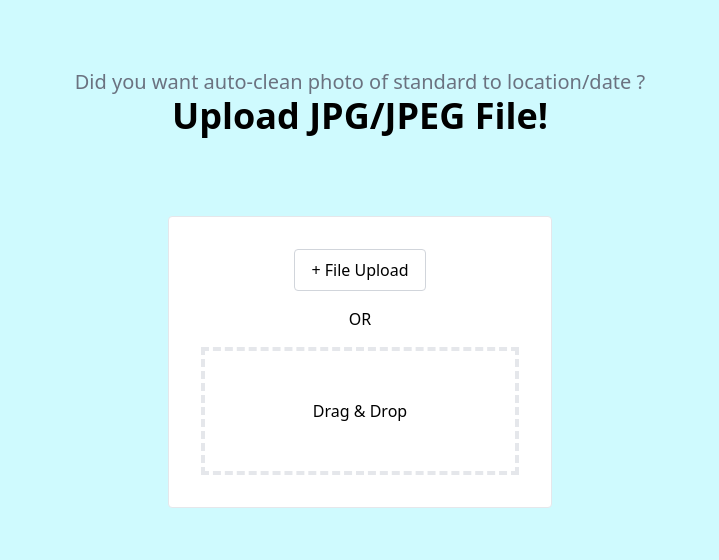
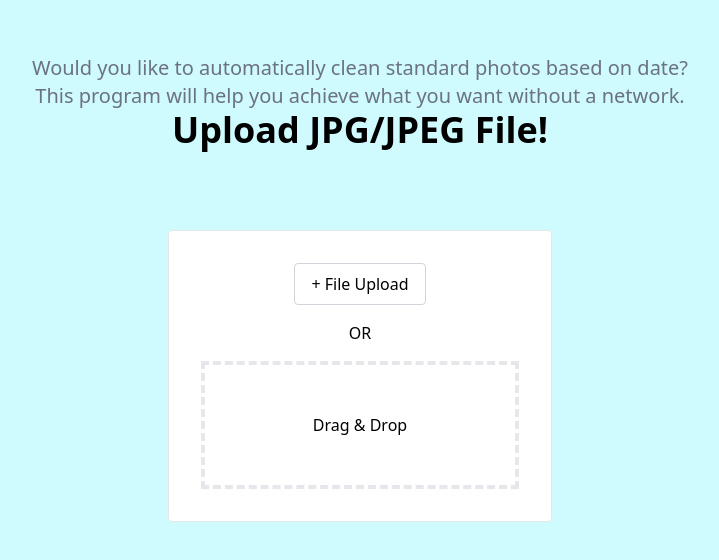
Before and after one commit to Kkaekkae/image-cleaner, a React (Create React App) app: page / in a window 1280 px wide. Shown: the part 112-672 px from the top of the page, without its empty margins (280-999 px from the left). Built offline with nearby package versions, Linux system fonts and the light colour scheme.

Commit message:
fix to Intro Descroption

```diff
--- a/src/App.js
+++ b/src/App.js
@@ -194,9 +194,16 @@ function App() {
         >
             <div className="mb-20 w-full text-center">
                 <p className="text-xl text-gray-500">
-          Did you want auto-clean photo of standard to location/date ?
+                    Would you like to automatically clean standard photos based
+                    on date?
                 </p>
-        <h2 className="text-4xl font-extrabold">Upload JPG/JPEG File!</h2>
+                <p className="text-xl text-gray-500">
+                    This program will help you achieve what you want without a
+                    network.
+                </p>
+                <h2 className="text-4xl font-extrabold">
+                    Upload JPG/JPEG File!
+                </h2>
             </div>
 
             <label
@@ -226,7 +233,9 @@ function App() {
                         Download
                     </p>
                 )}
-        {isConverting && <p onClick={() => handleDownload()}>Converting...</p>}
+                {isConverting && (
+                    <p onClick={() => handleDownload()}>Converting...</p>
+                )}
             </label>
         </div>
     );
```
Lines whose indentation alone changed are shown as unchanged.
